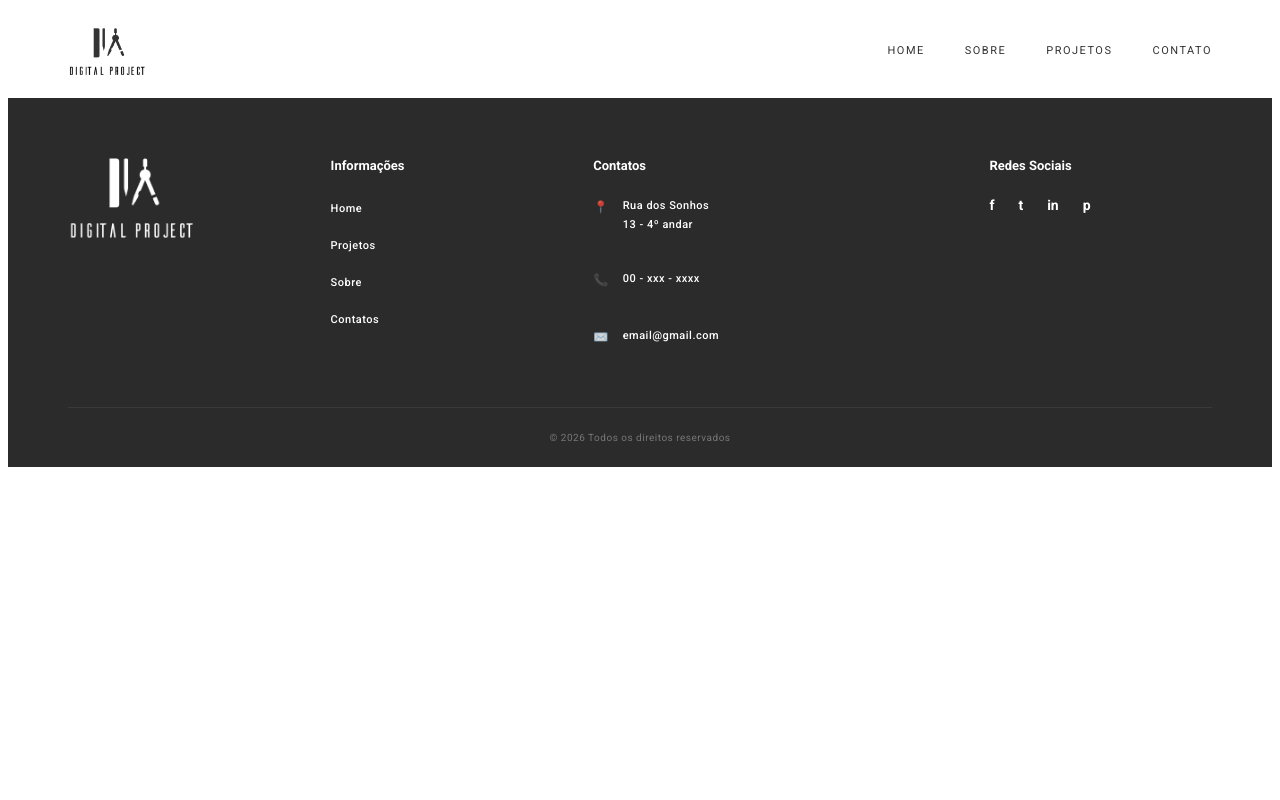
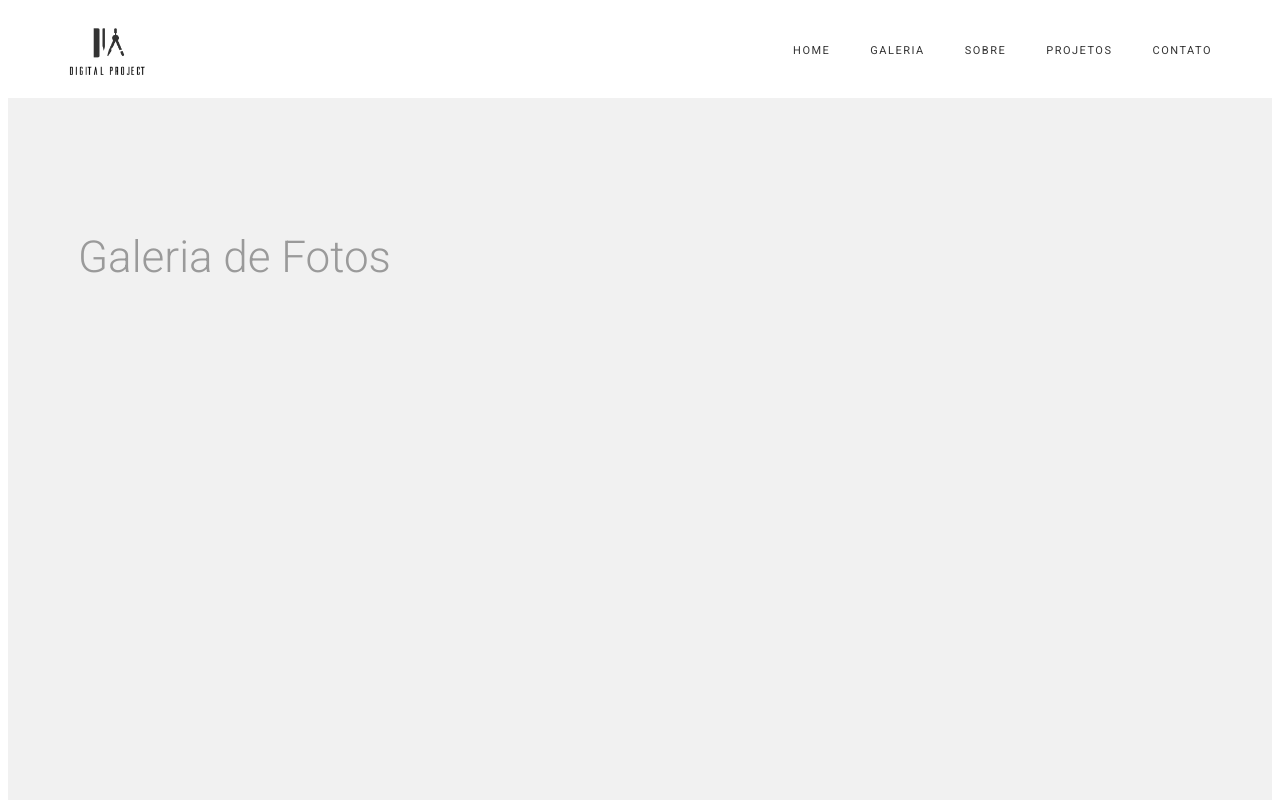
Before and after one commit to My590/site-arquitetura-rec, a React (Vite) app: page /galeria in a window 1280 px wide. Shown: the top 800 px of the page. Built offline with nearby package versions, Linux system fonts and the light colour scheme.

Commit message:
galeria v1

```diff
--- a/src/App.jsx
+++ b/src/App.jsx
@@ -2,6 +2,7 @@ import { Routes, Route } from 'react-router-dom';
 import Header from './components/Header';
 import Footer from './components/Footer';
 import Home from './pages/Home';
+import Galeria from './pages/Galeria';
 import Sobre from './pages/Sobre';
 import Projetos from './pages/Projetos';
 import Projeto1 from './pages/Projeto1';
@@ -15,6 +16,7 @@ function App() {
       <main>
         <Routes>
           <Route path="/" element={<Home />} />
+          <Route path="/galeria" element={<Galeria />} />
           <Route path="/sobre" element={<Sobre />} />
           <Route path="/projetos" element={<Projetos />} />
           <Route path="/projetos/1" element={<Projeto1 />} />
--- a/src/components/Footer.jsx
+++ b/src/components/Footer.jsx
@@ -92,16 +92,15 @@ function Footer() {
   return (
     <footer style={Styles.footer}>
       <div style={Styles.container}>
-        {/* Logo */}
         <div>
           <img src={logo} alt="Digital Project" style={Styles.logo} />
         </div>
 
-        {/* Information */}
         <div>
           <h4 style={Styles.title}>Informações</h4>
           <ul style={Styles.list}>
             <li><Link to="/" style={Styles.link}>Home</Link></li>
+            <li><Link to="/galeria" style={Styles.link}>Galeria</Link></li>
             <li><Link to="/projetos" style={Styles.link}>Projetos</Link></li>
             <li><Link to="/sobre" style={Styles.link}>Sobre</Link></li>
             <li><Link to="/contato" style={Styles.link}>Contatos</Link></li>
--- a/src/components/Header.jsx
+++ b/src/components/Header.jsx
@@ -44,6 +44,10 @@ function Header() {
           Home
         </NavLink>
 
+        <NavLink to="/galeria" style={Styles.navLink}>
+          Galeria
+        </NavLink>
+
         <NavLink to="/sobre" style={Styles.navLink}>
           Sobre
         </NavLink>
--- /dev/null
+++ b/src/pages/Galeria.jsx
@@ -0,0 +1,51 @@
+import { Link } from 'react-router-dom';
+
+
+const Styles = {
+  page: {
+    fontFamily: "'Roboto', sans-serif",
+    background: '#fff',
+    color: '#333',
+  },
+
+  about: {
+    background: '#f1f1f1',
+    padding: '70px 60px',
+    display: 'grid',
+    gridTemplateColumns: '1fr 1fr 1.2fr',
+    gap: '30px',
+    alignItems: 'start',
+    minHeight: '600px',
+  },
+
+  aboutInfo: {
+    paddingTop: '65px',
+    paddingLeft: '10px',
+  },
+
+  aboutTitleLight: {
+    fontSize: '44px',
+    fontWeight: '300',
+    color: '#9a9a9a',
+    margin: '0 0 5px',
+    lineHeight: '1.1',
+  },
+};
+
+function Galeria() {
+  return (
+    <main style={Styles.page}>
+
+      <section style={Styles.about}>
+        <div style={Styles.aboutInfo}>
+          <h1 style={Styles.aboutTitleLight}>
+            Galeria
+            de Fotos
+          </h1>
+        </div>
+      </section>
+    </main>
+  );
+}
+
+export default Galeria;
```
